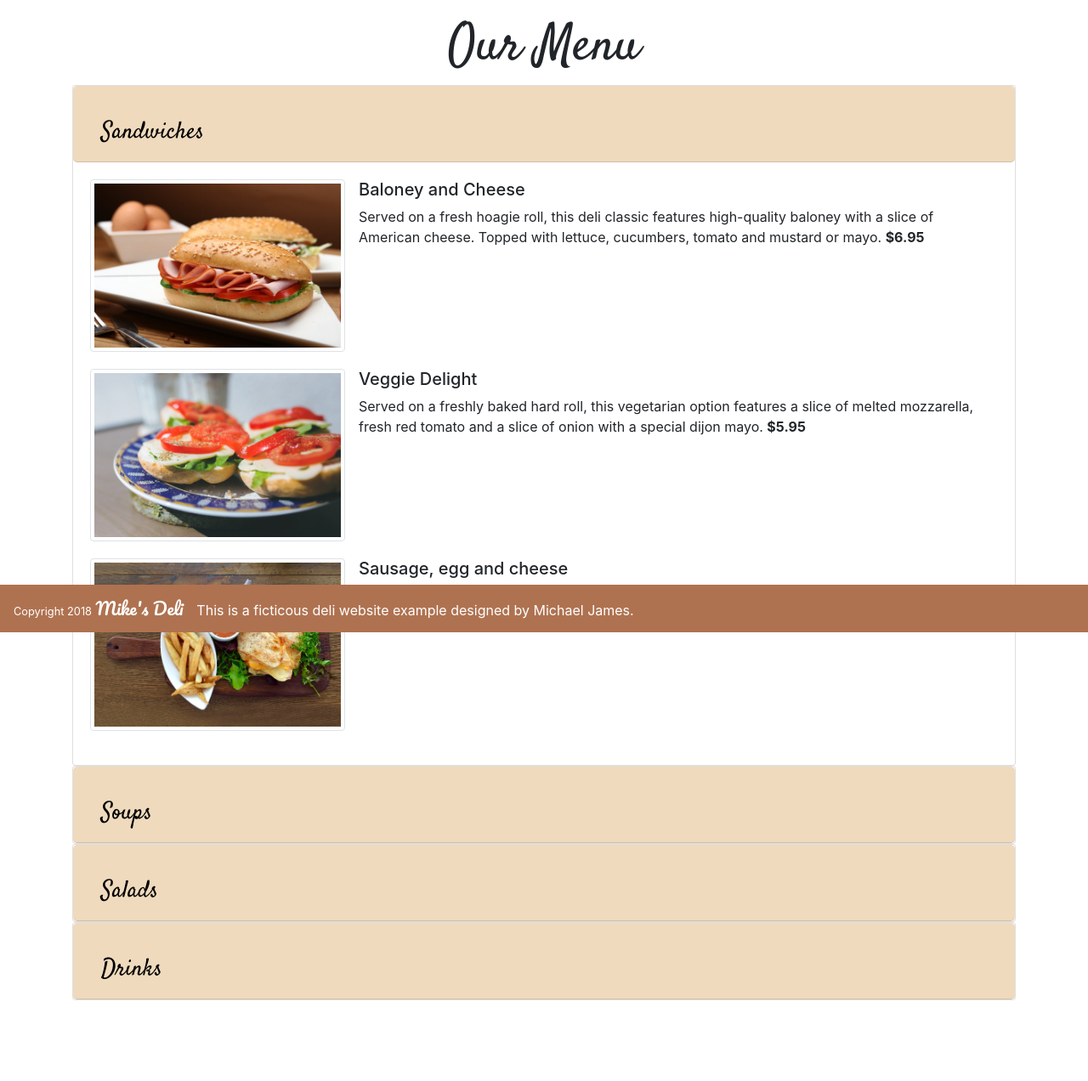
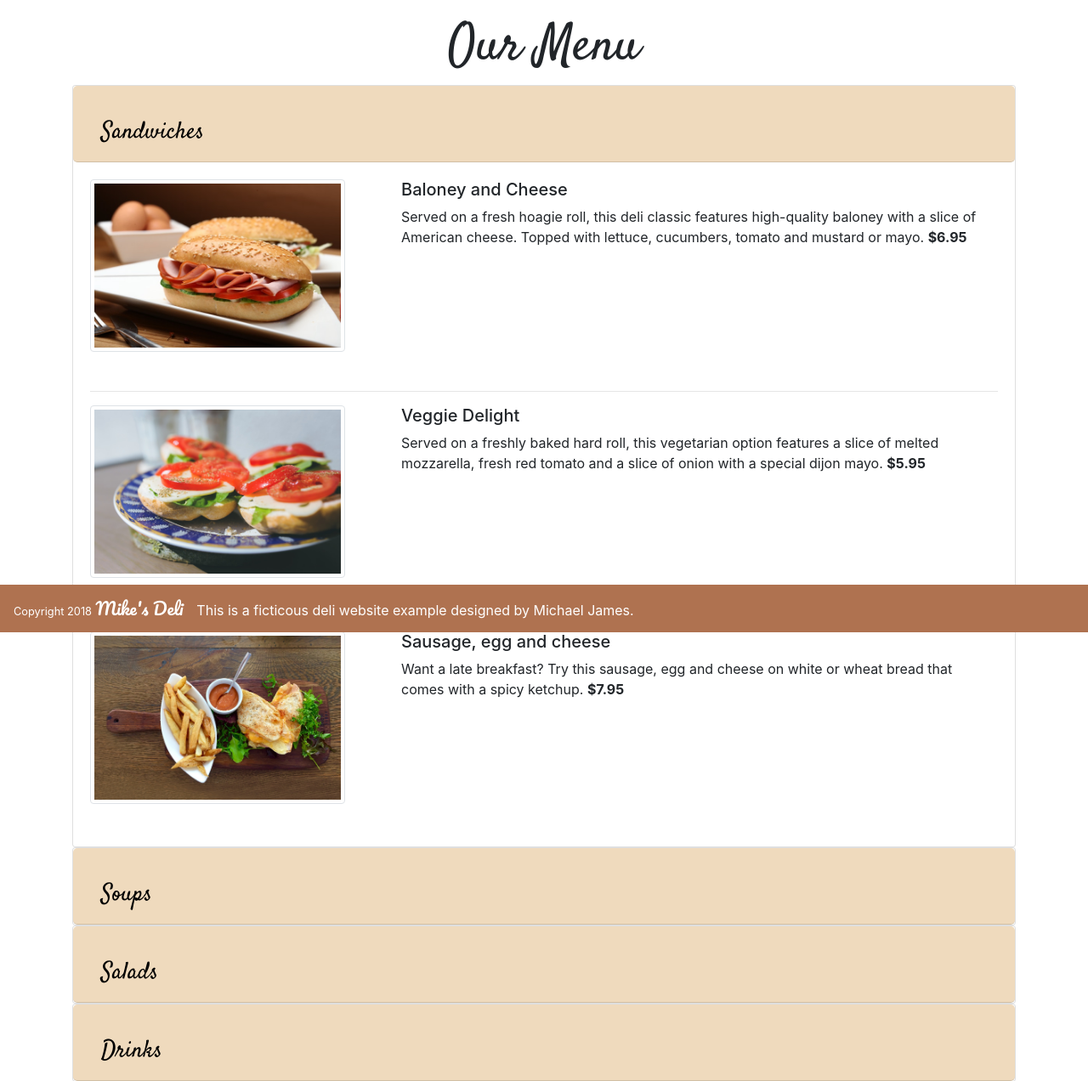
Before and after one commit to michaelJohnJames/deli-website, a PHP site: page /menu.html in a window 1280 px wide, after a click on "Sandwiches". Shown: the part 56-1328 px from the top of the page at 85% size. Before the commit the page ends 1233 px from the top, so only its background shows below. Run offline with PHP 8.4, Linux system fonts and the light colour scheme.

Commit message:
change menu layout for mobile

```diff
--- a/menu.html
+++ b/menu.html
@@ -53,6 +53,7 @@
     </div>
 
     <div class="container">
+
     <div id="accordion">
   <div class="card">
     <div class="card-header" id="sandwiches-card">
@@ -65,32 +66,46 @@
 
     <div id="sandwiches-card-body" class="collapse" aria-labelledby="headingOne" data-parent="#accordion">
         <div class="card-body">
-        <div class="media">
-          <img class="mr-3 menu-pic img-thumbnail" src="public/img/sandwiches1.jpeg" alt="Sandwich">
-          <div class="media-body">
+          <div class="row">
+            <div class="col-sm-4">
+          <img class="menu-pic img-thumbnail" src="public/img/sandwiches1.jpeg" alt="Sandwich">
+          </div>
+          <div class="col-sm-8">
+
             <h5 class="mt-0">Baloney and Cheese</h5>
-              Served on a fresh hoagie roll, this deli classic features high-quality baloney with a slice of American cheese. Topped with lettuce, cucumbers, tomato and mustard or mayo. <strong>$6.95</strong>
+              <p>Served on a fresh hoagie roll, this deli classic features high-quality baloney with a slice of American cheese. Topped with lettuce, cucumbers, tomato and mustard or mayo. <strong>$6.95</strong></p>
               </div>
               </div>
+              <hr>
 
-        <div class="media">
-          <img class="mr-3 menu-pic img-thumbnail" src="public/img/sandwiches2.jpg" alt="Sandwich">
-          <div class="media-body">
+
+
+
+
+        <div class="row">
+          <div class="col-sm-4">
+          <img class="mr-0 menu-pic img-thumbnail" src="public/img/sandwiches2.jpg" alt="Sandwich">
+          </div>
+          <div class="col-sm-8">
             <h5 class="mt-0">Veggie Delight</h5>
-              Served on a freshly baked hard roll, this vegetarian option features a slice of melted mozzarella, fresh red tomato and a slice of onion with a special dijon mayo. <strong>$5.95</strong>
+              <p>Served on a freshly baked hard roll, this vegetarian option features a slice of melted mozzarella, fresh red tomato and a slice of onion with a special dijon mayo. <strong>$5.95</strong></p>
               </div>
               </div>
+              <hr>
 
-        <div class="media">
+        <div class="row">
+          <div class="col-sm-4">
           <img class="mr-3 menu-pic img-thumbnail" src="public/img/sandwiches3.jpeg" alt="Sandwich">
-          <div class="media-body">
+          </div>
+          <div class="col-sm-8">
             <h5 class="mt-0">Sausage, egg and cheese</h5>
-              Want a late breakfast? Try this sausage, egg and cheese on white or wheat bread that comes with a spicy ketchup. <strong>$7.95</strong>
+              <p>Want a late breakfast? Try this sausage, egg and cheese on white or wheat bread that comes with a spicy ketchup. <strong>$7.95</strong></p>
                     </div>
                     </div>
         </div>
       </div>
     </div>
+
 
   <div class="card">
     <div class="card-header" id="soups-card">
@@ -102,25 +117,33 @@
     </div>
     <div id="soups-card-body" class="collapse" aria-labelledby="headingTwo" data-parent="#accordion">
       <div class="card-body">
-        <div class="media">
+        <div class="row">
+          <div class="col-sm-4">
           <img class="mr-3 menu-pic img-thumbnail" src="public/img/soups.jpeg" alt="Soup">
-          <div class="media-body">
+          </div>
+          <div class="col-sm-8">
             <h5 class="mt-0">Corn Chowder</h5>
               Warm up on a cold day with this creamy corn chowder. Made with fresh corn from the cob and featuring chopped onion and garlic it is sure to warm you up. <strong>$4.95</strong>
         </div>
         </div>
+        <hr>
 
-        <div class="media">
+        <div class="row">
+          <div class="col-sm-4">
           <img class="mr-3 menu-pic img-thumbnail" src="public/img/soups2.jpeg" alt="Soup">
-          <div class="media-body">
+          </div>
+          <div class="col-sm-8">
             <h5 class="mt-0">Shrimp Bisque</h5>
               This hearty, creamy soup features jumbo shrimp and a blend of spices for the perfect combination. <strong>$8.95</strong>
           </div>
         </div>
+        <hr>
 
-        <div class="media">
+        <div class="row">
+          <div class="col-sm-4">
           <img class="mr-3 menu-pic img-thumbnail" src="public/img/soups3.jpeg" alt="Soup">
-          <div class="media-body">
+          </div>
+          <div class="col-sm-8">
             <h5 class="mt-0">Classic Tomato</h5>
               An American Classic. This seasoned-tomato soup is made fresh daily and features locally-grown tomatoes. <strong>$6.95</strong>
           </div>
@@ -139,25 +162,33 @@
     </div>
     <div id="salads-card-body" class="collapse" aria-labelledby="headingThree" data-parent="#accordion">
       <div class="card-body">
-        <div class="media">
+        <div class="row">
+          <div class="col-sm-4">
           <img class="mr-3 menu-pic img-thumbnail" src="public/img/salads.jpeg" alt="Salad">
-          <div class="media-body">
+          </div>
+          <div class="col-sm-8">
             <h5 class="mt-0">Roasted Red Pepper Salad</h5>
               The roasted red peppers are the star of this salad made with fresh arugala, onions and goat cheese. <strong>$7.95</strong>
           </div>
         </div>
+        <hr>
 
-        <div class="media">
+        <div class="row">
+          <div class="col-sm-4">
           <img class="mr-3 menu-pic img-thumbnail" src="public/img/salads2.jpeg" alt="Salad">
-          <div class="media-body">
+          </div>
+          <div class="col-sm-8">
             <h5 class="mt-0">House Salad</h5>
               This classic salad features iceberg lettuce, grape tomatoes, carrots and radishes. <strong>$5.95</strong>
           </div>
         </div>
+        <hr>
 
-        <div class="media">
+        <div class="row">
+          <div class="col-sm-4">
           <img class="mr-3 menu-pic img-thumbnail" src="public/img/salads3.jpeg" alt="Salad">
-          <div class="media-body">
+          </div>
+          <div class="col-sm-8">
             <h5 class="mt-0">Fancy Greens Salad</h5>
               Spring greens topped with raspberries, tomatoes and goat cheese. <strong>$6.95</strong>
           </div>
@@ -176,25 +207,33 @@
     </div>
     <div id="drinks-card-body" class="collapse" aria-labelledby="headingFour" data-parent="#accordion">
       <div class="card-body">
-        <div class="media">
+        <div class="row">
+          <div class="col-sm-4">
           <img class="mr-3 menu-pic img-thumbnail" src="public/img/coffee.jpeg" alt="Drink">
-          <div class="media-body">
+          </div>
+          <div class="col-sm-8">
             <h5 class="mt-0">Coffee</h5>
               We feature cappuccino, mocha and espresso made on site each morning. <strong>$2.95</strong> a cup.
           </div>
         </div>
+        <hr>
 
-        <div class="media">
+        <div class="row">
+          <div class="col-sm-4">
           <img class="mr-3 menu-pic img-thumbnail" src="public/img/drinks2.jpeg" alt="Drink">
-          <div class="media-body">
+          </div>
+          <div class="col-sm-8">
             <h5 class="mt-0">Tea</h5>
               We have a variety of black and green teas to pick from. <strong>$2.95</strong>
           </div>
         </div>
+        <hr>
 
-        <div class="media">
+        <div class="row">
+          <div class="col-sm-4">
           <img class="mr-3 menu-pic img-thumbnail" src="public/img/drinks3.jpeg" alt="Drink">
-          <div class="media-body">
+          </div>
+          <div class="col-sm-8">
             <h5 class="mt-0">Fountain drinks</h5>
               We feature Coca-Cola products with free refills. <strong>$3.95</strong>
           </div>
@@ -202,8 +241,10 @@
       </div>
     </div>
   </div>
+
 </div>
 </div>
+
 
 <footer>
 
--- a/public/css/index.css
+++ b/public/css/index.css
@@ -180,9 +180,14 @@
 }
 
 .menu-pic {
+  display: inline-block;
   height: 200px;
   width: 300px;
   border: 1px solid black;
+}
+
+.col-sm-4, .col-sm-8 {
+  padding-right: 0;
 }
 
 .media {
@@ -207,15 +212,29 @@
   .welcome {
     font-size: 38px;
   }
+
   .main-heading {
     font-size: 38px;
   }
 
   .sub-heading {
     font-size: 20px;
+
   }
 
-  .img-thumbnail {
+  #sandwich-pic, #soup-pic, #salad-pic, #drink-pic {
     margin-bottom: 20px;
   }
+
+  .col-sm-4 {
+    margin-bottom: 10px;
+  }
+
+  .menu-pic {
+    margin-bottom: 10px;
+  }
+
+  #accordion {
+    margin-bottom: 100px;
+  }
 }
--- a/public/js/index.js
+++ b/public/js/index.js
@@ -1,4 +1,7 @@
 //Allows link to specific accordion tab
 $(document).ready(function () {
   location.hash && $(location.hash + '.collapse').collapse('show');
+  $(".nav-item .dropdown-item").click(function(event) {
+    $(".navbar-collapse").collapse('hide');
+  });
 });
```
Lines whose indentation alone changed are shown as unchanged.
